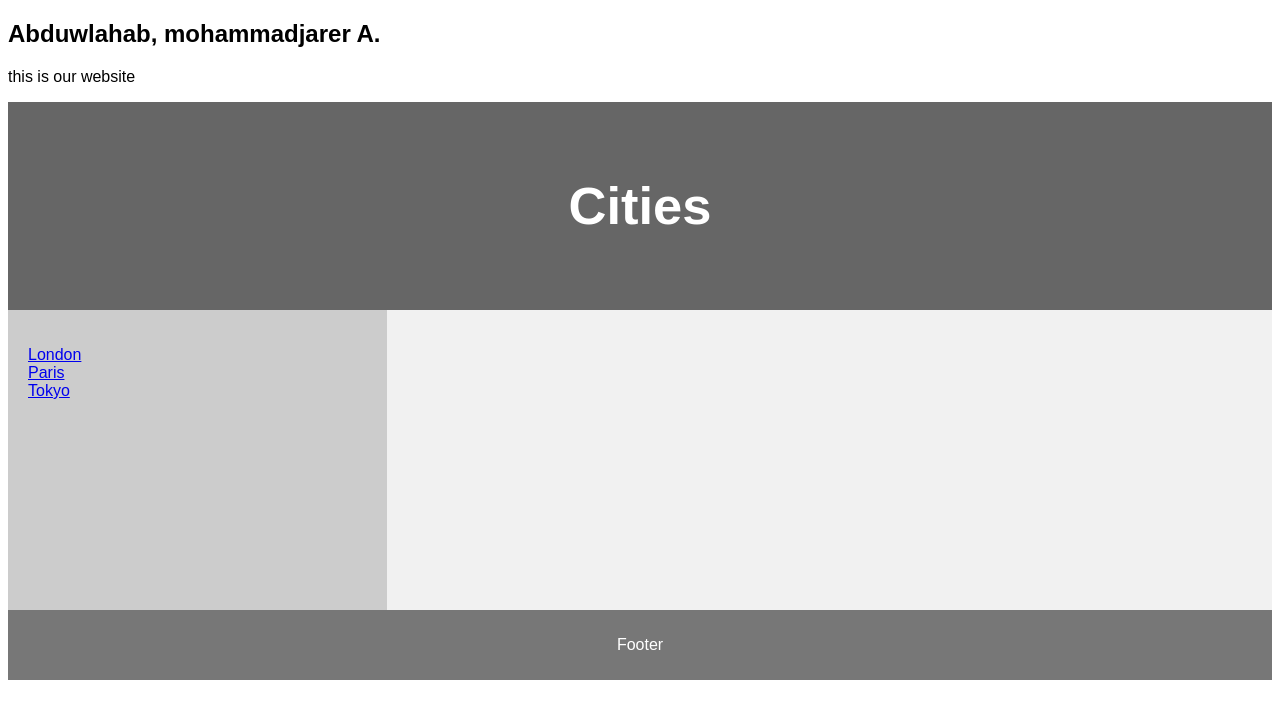
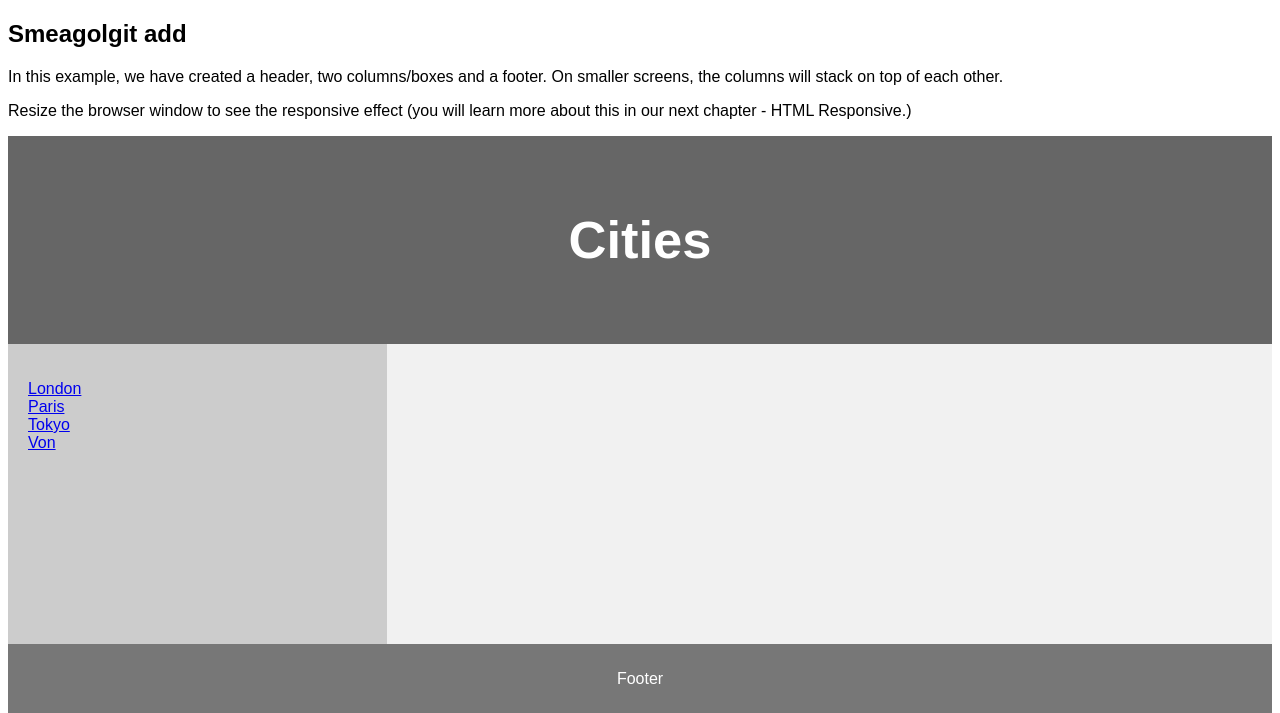
Before and after one commit to JeremiahSimo/ITE400_Section03, a PHP site: page /home.php in a window 1280 px wide. Shown: the top 713 px of the page. Run offline with PHP 8.4, Linux system fonts and the light colour scheme.

Commit message:
Sabellina

```diff
--- a/home.php
+++ b/home.php
@@ -71,8 +71,9 @@ footer {
 </head>
 <body>
 
-<h2>Abduwlahab, mohammadjarer A.</h2>
-<p>this is our website</p>
+<h2>Smeagolgit add</h2>
+<p>In this example, we have created a header, two columns/boxes and a footer. On smaller screens, the columns will stack on top of each other.</p>
+<p>Resize the browser window to see the responsive effect (you will learn more about this in our next chapter - HTML Responsive.)</p>
 
 <header>
   <h2>Cities</h2>
@@ -84,6 +85,7 @@ footer {
     <li><a href="home.php?page=london" class="<?php echo ($_GET['page'] ?? '') === 'london'  ? 'active' : ''; ?>">London</a></li>
       <li><a href="home.php?page=paris" class="<?php echo ($_GET['page'] ?? '') === 'paris'  ? 'active' : ''; ?>">Paris</a></li>
       <li><a href="home.php?page=tokyo" class="<?php echo ($_GET['page'] ?? '') === 'tokyo'  ? 'active' : ''; ?>">Tokyo</a></li>
+      <li><a href="home.php?page=sabellina" class="<?php echo ($_GET['page'] ?? '') === 'sabellina'  ? 'active' : ''; ?>">Von</a></li>
     </ul>
   </nav>
 
@@ -103,6 +105,9 @@ footer {
                         case 'tokyo':
                             include 'tokyo.php';
                             break;
+                            case 'Von':
+                            include 'sabellina.php';
+                            break;
 
         }
     }
--- /dev/null
+++ b/sabellina.php
@@ -0,0 +1,2 @@
+<h1>Jessel Von H. Sabellina</h1>
+<p>I live in Bayabas CDO, 20 years old and I like habhub.</p>
```
